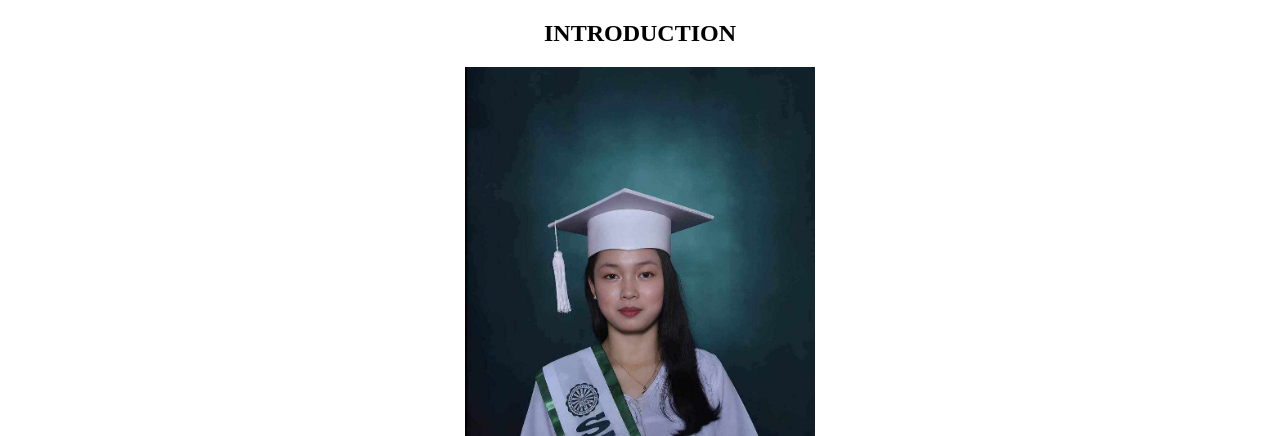
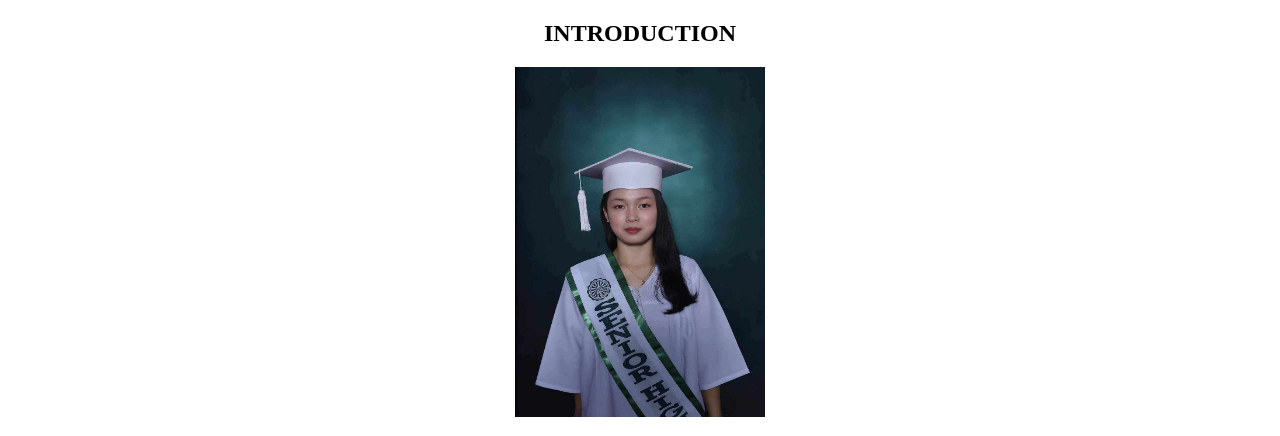
Before and after one commit to ZiarahAgulay/HTML---Introduction, a plain HTML site: page index.html in a window 1280 px wide. Shown: the top 436 px of the page. Drawn offline with Linux system fonts and the light colour scheme.

Commit message:
index.html

```diff
--- a/index.html
+++ b/index.html
@@ -3,7 +3,7 @@
     <head>
         <h2><center>INTRODUCTION</center></h2>
         <center>
-            <img src="zia.jpg"width= "350"
+            <img src="zia.jpg"width="250" height="350"
         </center>
         <h1>ZIARAH JANE V. AGULAY</h1>
         <h3>Bachelor of Science in Computer Science</h3>
```
